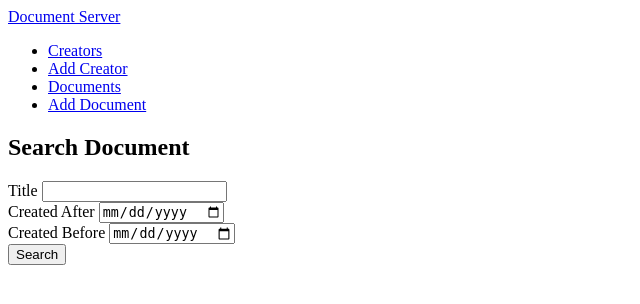
After one commit to darrenp40/June.FileServer, a Node server app: page /documents in a window 1280 px wide. The commit adds this page. Shown: the top 304 px of the page, without its empty margins (0-640 px from the left). Run offline with Node 20, Linux system fonts and the light colour scheme; data that the repository does not hold is empty; some libraries are stand-ins or nearby versions.

Commit message:
documents - create/new/index

```diff
--- a/package.json
+++ b/package.json
@@ -76,6 +76,7 @@
     "mpath": "^0.9.0",
     "mquery": "^5.0.0",
     "ms": "^2.0.0",
+    "multer": "^1.4.5-lts.1",
     "negotiator": "^0.6.3",
     "nopt": "^1.0.10",
     "normalize-path": "^3.0.0",
--- /dev/null
+++ b/routes/documents.js
@@ -0,0 +1,97 @@
+const express = require('express')
+const router = express.Router()
+const multer = require('multer')
+const path = require ('path')
+const fs = require('fs')
+const Document = require('../models/document')
+const Creator = require('../models/creator')
+const uploadPath = path.join('public', Document.coverImageBasePath)
+const imageMimeTypes = ['image/jpg', 'image/png', 'image/gif']
+const { callbackify } = require('util')
+const upload = multer({
+    dest: uploadPath,
+    filterFile: (req, file, callback) => {
+        callback(null, imageMimeTypes.includes(file.imageMimeType))
+    }
+})
+
+//All Documents Route
+
+router.get('/', async (req, res) => {
+    let query = Document.find()
+    if (req.query.title != null && (req.query.title) != '') {
+        query = query.regex('title', new RegExp(req.query.title, 'i'))
+    }
+    if (req.query.createdBefore != null && (req.query.createdBefore) != '') {
+        query = query.lte('createdDate', req.query.createdBefore)
+    }
+    if (req.query.createdAfter != null && (req.query.createdAfter) != '') {
+        query = query.gte('createdDate', req.query.createdAfter)
+    }
+    try {
+    const documents = await query.exec()
+    res.render('documents/index', {
+        documents: documents,
+        searchOptions: req.query
+        })
+    } catch {
+        res.redirect('/')
+    }
+
+})
+
+
+
+//New Document Route
+router.get('/new', async (req, res) => {
+    renderNewPage(res, new Document())
+
+})
+
+// Create Document Route
+
+router.post('/', upload.single('cover'), async (req, res) => {
+    const fileName = req.file != null ? req.file.filename : null
+    const document = new Document({
+        title: req.body.title,
+        creator: req.body.creator,
+        creationDate: new Date(req.body.creationDate),
+        pageCount: req.body.pageCount,
+        coverImageName: fileName,
+        description: req.body.description
+    })
+
+    try {
+        const newDocument = await document.save()
+        // res.redirect(`documents/$(newDocument.id)`)
+        res.redirect(`documents`)
+    } catch {
+        if (document.coverImageName != null) {
+            removeDocumentCover(document.coverImageName)
+        }
+
+        renderNewPage(res, document, true)
+
+    }
+})
+
+function removeDocumentCover(fileName) {
+    fs.unlink(path.join(uploadPath, fileName), err => {
+        if (err) console.err(err)
+    })
+}
+
+async function renderNewPage(res, document, hasError = false) {
+    try {
+        const creators = await Creator.find({})
+        const params =  {
+            creators: creators,
+            document: document
+        }
+        if (hasError) params.errorMessage = 'Error Creating Document'
+        res.render('documents/new', params)
+    } catch {
+        res.redirect('/documents')
+    }
+}
+module.exports = router
--- a/server.js
+++ b/server.js
@@ -9,6 +9,7 @@ const bodyParser = require('body-parser')
 
 const indexRouter = require('./routes/index')
 const creatorRouter = require('./routes/creators')
+const documentRouter = require('./routes/documents')
 
 app.set('view engine', 'ejs')
 app.set('views', __dirname + '/views')
@@ -25,5 +26,7 @@ db.once('open', error => console.log('Connected to Mongoose'))
 
 app.use('/', indexRouter)
 app.use('/creators', creatorRouter)
+app.use('/documents', documentRouter)
+
 
 app.listen(process.env.PORT || 3000)
--- /dev/null
+++ b/views/documents/index.ejs
@@ -0,0 +1,21 @@
+<h2>Search Document</h2>
+<form action="/documents" method="GET">
+<div>
+    <label>Title</label>
+    <input type="text" name="title" value="<%= searchOptions.title %>">
+</div>
+<div>
+    <label>Created After</label>
+    <input type="date" name="createdAfter" value="<%= searchOptions.createdAfter %>">
+</div>
+<div>
+    <label>Created Before</label>
+    <input type="date" name="createdBefore" value="<%= searchOptions.createdBefore %>">
+</div>
+    <button type="submit">Search</button>
+</form>
+<div>
+    <% documents.forEach(document => { %>
+        <img height="150" width="100" src="<%= document.coverImagePath %>">
+<% }) %>
+</div>
--- /dev/null
+++ b/views/documents/new.ejs
@@ -0,0 +1,6 @@
+<h2>New Document</h2>
+<form action="/documents" method="POST" enctype="multipart/form-data">
+    <%- include('_form_fields') %>
+    <a href="/documents">Cancel</a>
+    <button type="submit">Create</button>
+</form>
--- a/views/partials/header.ejs
+++ b/views/partials/header.ejs
@@ -4,6 +4,8 @@
         <ul>
             <li><a href="/creators">Creators</a></li>
             <li><a href="/creators/new">Add Creator</a></li>
+            <li><a href="/documents">Documents</a></li>
+            <li><a href="/documents/new">Add Document</a></li>
         </ul>
     </nav>
 </header>
```
Also changed, not shown: models/document.js (added, +46 -0 lines), routes/index.js (+9 -2 lines), views/documents/_form_fields.ejs (added, +34 -0 lines), views/index.ejs (+6 -1 lines), 2 other files.
